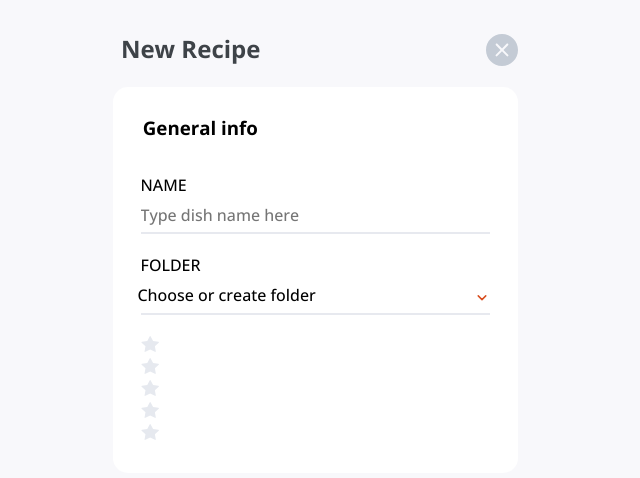
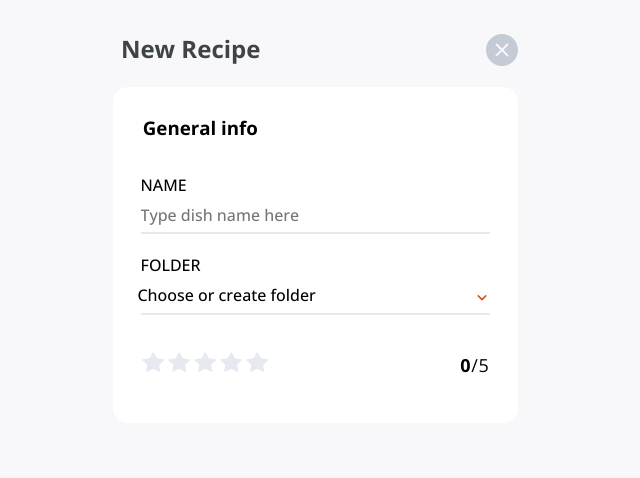
Before and after one commit to Android789515/recipe-site, a Next.js app: page / in a window 1280 px wide. Shown: the top 478 px of the page, without its empty margins (325-965 px from the left). Built offline with nearby package versions, Linux system fonts and the light colour scheme.

Commit message:
Added X/5 rating text to RateScale component, updated size of star icons, updated grid layout, and disabled mouse drag on stars.

```diff
--- a/components/modals/add-recipe/general-info/rate-scale/RateScale.tsx
+++ b/components/modals/add-recipe/general-info/rate-scale/RateScale.tsx
@@ -1,13 +1,19 @@
 import React, { useState } from 'react'
+
+import styles from '../../../../../styles/modals/add-recipe/general-info/rate-scale/RateScale.module.scss'
+
 import Stars from './Stars'
+import Rating from './Rating'
 
 const RateScale = ({  }) => {
     const [ rating, setRating ] = useState(0)
 
     return (
-        <div>
+        <>
             <Stars rating={rating} setRating={setRating} />
-        </div>
+
+            <Rating rating={rating} />
+        </>
     )
 }
 
--- /dev/null
+++ b/components/modals/add-recipe/general-info/rate-scale/Rating.tsx
@@ -0,0 +1,17 @@
+import React from 'react'
+
+import styles from '../../../../../styles/modals/add-recipe/general-info/rate-scale/Rating.module.scss'
+
+interface Props {
+    rating: number
+}
+
+const Rating = ({ rating }: Props) => {
+    return (
+        <p className={styles.ratingParagraph}>
+            <span className={styles.rating}>{rating}</span>/5
+        </p>
+    )
+}
+
+export default Rating
--- a/components/modals/add-recipe/general-info/rate-scale/Star.tsx
+++ b/components/modals/add-recipe/general-info/rate-scale/Star.tsx
@@ -1,5 +1,6 @@
 import React from 'react'
 
+import styles from '../../../../../styles/modals/add-recipe/general-info/rate-scale/Star.module.scss'
 import greyStar from '../../../../../public/assets/icons/grey-star.svg'
 import goldStar from '../../../../../public/assets/icons/gold-star.svg'
 
@@ -11,6 +12,11 @@ interface Props {
 }
 
 const Star = ({ isSelected, onClick }: Props) =>
-    <Image src={isSelected ? goldStar : greyStar} onClick={onClick} />
+    <Image
+        className={styles.star}
+        src={isSelected ? goldStar : greyStar}
+        draggable={false}
+        onClick={onClick}
+    />
 
 export default Star
--- a/components/modals/add-recipe/general-info/rate-scale/Stars.tsx
+++ b/components/modals/add-recipe/general-info/rate-scale/Stars.tsx
@@ -1,5 +1,7 @@
 import React, { Dispatch, SetStateAction } from 'react'
 import { v4 as uuid } from 'uuid'
+
+import styles from '../../../../../styles/modals/add-recipe/general-info/rate-scale/Stars.module.scss'
 
 import Star from './Star'
 
@@ -12,12 +14,16 @@ const Stars = ({ rating, setRating }: Props) => {
     // Makes a max rating of 1-5 instead of 0-4
     const oneToFiveRating = [...Array(6).keys()].filter(num => num > 0)
 
-    const renderStar = (starNum: number) =>
-        <Star key={uuid()} isSelected={rating >= starNum} onClick={() => setRating(starNum)} />
+    const renderStar = (starNum: number) => {
+        const shouldStarBeSelected = rating >= starNum
+
+        return <Star key={uuid()} isSelected={shouldStarBeSelected} onClick={() => setRating(starNum)} />
+    }
+
     const stars = oneToFiveRating.map(renderStar)
 
     return (
-        <div>
+        <div className={styles.stars}>
             {stars}
         </div>
     )
--- a/styles/mixins.scss
+++ b/styles/mixins.scss
@@ -23,3 +23,7 @@
   background: none;
   border: none;
 }
+
+@mixin clickable {
+  cursor: pointer;
+}
--- a/styles/modals/add-recipe/general-info/GeneralInfo.module.scss
+++ b/styles/modals/add-recipe/general-info/GeneralInfo.module.scss
@@ -3,7 +3,7 @@
 
 .layout {
   display: grid;
-  grid-template-columns: 1fr 15em;
+  grid-template-columns: 1fr 2fr;
   grid-row-gap: 1.25em;
   justify-content: start;
   align-items: center;
--- /dev/null
+++ b/styles/modals/add-recipe/general-info/rate-scale/Rating.module.scss
@@ -0,0 +1,9 @@
+.ratingParagraph {
+  font-size: 1.125rem;
+  text-align: right;
+  letter-spacing: .65px;
+}
+
+.rating {
+  font-weight: 700;
+}
--- a/styles/modals/add-recipe/general-info/rate-scale/Star.module.scss
+++ b/styles/modals/add-recipe/general-info/rate-scale/Star.module.scss
@@ -0,0 +1,8 @@
+@use '../../../../mixins';
+
+.star {
+  @include mixins.clickable;
+  grid-row: 1;
+
+  width: max-content;
+}
--- a/styles/modals/add-recipe/general-info/rate-scale/Stars.module.scss
+++ b/styles/modals/add-recipe/general-info/rate-scale/Stars.module.scss
@@ -0,0 +1,6 @@
+.stars {
+  display: grid;
+  grid-template-rows: auto;
+  grid-column-gap: .125em;
+  align-items: center;
+}
```
Also changed, not shown: styles/modals/add-recipe/general-info/rate-scale/RateScale.module.scss (+7 -0 lines), public/assets/icons/gold-star.svg, public/assets/icons/grey-star.svg.
